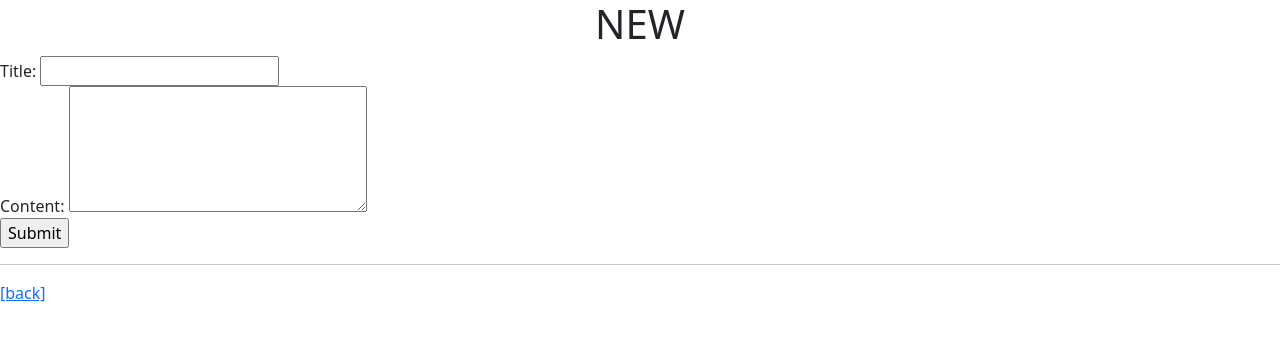
After one commit to cheecrma/Practice, a Django app: page /articles/new/ in a window 1280 px wide. The commit adds this page. Shown: the top 341 px of the page. Run offline with Django 3.2, Linux system fonts and the light colour scheme.

Commit message:
new page & create page & index update

```diff
--- /dev/null
+++ b/practice2_django_CRUD_article/articles/templates/articles/create.html
@@ -0,0 +1,5 @@
+{% extends 'base.html' %}
+
+{% block content %}
+<h1 class="text-center">성공적으로 글이 작성되었습니다.</h1>
+{% endblock content %}
--- a/practice2_django_CRUD_article/articles/templates/articles/index.html
+++ b/practice2_django_CRUD_article/articles/templates/articles/index.html
@@ -2,6 +2,7 @@
 
 {% block content %}
   <h1 class="text-center">Articles</h1>
+  <a href="{% url 'articles:new' %}">NEW</a>
   <hr>
   {% for article in articles %}
     <p>글 번호: {{ article.pk }} </p>
--- /dev/null
+++ b/practice2_django_CRUD_article/articles/templates/articles/new.html
@@ -0,0 +1,14 @@
+{% extends 'base.html' %}
+
+{% block content %}
+  <h1 class="text-center">NEW</h1>
+  <form action="{% url 'articles:create' %}" method="GET">
+    <label for="title">Title:</label>
+    <input type="text" name="title"> <br>
+    <label for="content">Content:</label>
+    <textarea name="content" cols="30" rows="5"></textarea><br>
+    <input type="submit">
+  </form>
+  <hr>
+  <a href="{% url 'articles:index' %}">[back]</a>
+{% endblock content %}
--- a/practice2_django_CRUD_article/articles/urls.py
+++ b/practice2_django_CRUD_article/articles/urls.py
@@ -4,4 +4,6 @@ from . import views
 app_name = 'articles'
 urlpatterns = [
     path('', views.index, name='index'),
+    path('new/', views.new, name='new'),
+    path('create/', views.create, name='create'),
 ]
--- a/practice2_django_CRUD_article/articles/views.py
+++ b/practice2_django_CRUD_article/articles/views.py
@@ -3,8 +3,16 @@ from .models import Article
 
 # Create your views here.
 def index(request):
-    articles = Article.objects.all()
-    context = {
-        'articles': articles,
-    }
+    articles = Article.objects.all()[::-1]
+    context = { 'articles': articles, }
     return render(request, 'articles/index.html', context)
+
+def new(request):
+    return render(request, 'articles/new.html')
+
+def create(request):
+    title = request.GET.get('title')
+    content = request.GET.get('content')
+    article = Article(title=title, content=content)
+    article.save()
+    return render(request, 'articles/create.html')
```
Also changed, not shown: practice2_django_CRUD_article/README.md.
